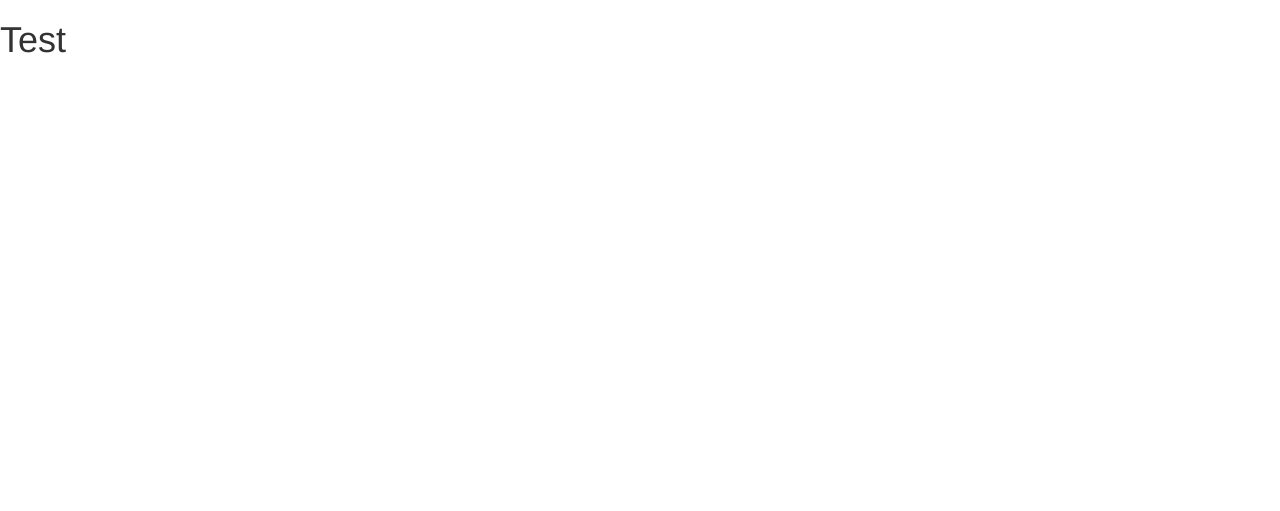
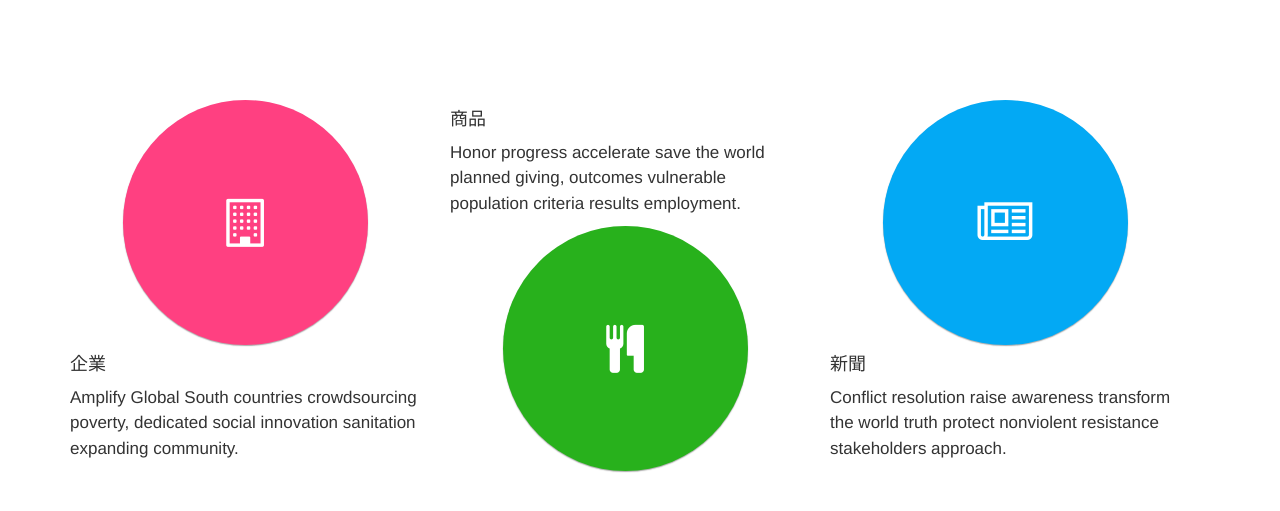
Before and after one commit to ChenWeiLee/Ruby-Black-Fu, a Rails app: page / in a window 1280 px wide. Before the commit the part shown is almost empty. Shown: the top 511 px of the page. Run offline with Rails 7, Linux system fonts and the light colour scheme; style sheets or scripts are compiled from the project's sources; some libraries are stand-ins or nearby versions.

Commit message:
安裝 awesome, 修改首頁畫面

```diff
--- a/black-fu/app/assets/stylesheets/application.scss
+++ b/black-fu/app/assets/stylesheets/application.scss
@@ -16,3 +16,5 @@
 
 @import "bootstrap-sprockets";
 @import "bootstrap";
+@import "font-awesome-sprockets";
+@import "font-awesome";
--- a/black-fu/app/assets/stylesheets/companyhomepage.scss
+++ b/black-fu/app/assets/stylesheets/companyhomepage.scss
@@ -1,3 +1,77 @@
 // Place all the styles related to the companyhomepage controller here.
 // They will automatically be included in application.css.
 // You can use Sass (SCSS) here: http://sass-lang.com/
+
+body {
+    margin: 0;
+    padding: 0;
+}
+
+.header {
+    height: 100px;
+}
+.row {
+    margin-bottom: 0;
+    margin-left: auto;
+    margin-right: auto;
+    margin-top: 0;
+    max-width: 1280px;
+    width: 100%;
+}
+.fadeInUp {
+    -webkit-animation-name: fadeInUp;
+    animation-name: fadeInUp;
+}
+.circle.red {
+    background: #FF4081;
+}
+.circle.green {
+    background: #28b11c;
+}
+.circle {
+    width: 70%;
+    height: 0;
+    padding-bottom: 70%;
+    border-radius: 50%;
+    background: #03A9F4;
+    position: relative;
+    margin: 0 auto;
+    box-shadow: 0 1px 1.5px 0 rgba(0, 0, 0, 0.12), 0 1px 1px 0 rgba(0, 0, 0, 0.24);
+    -moz-transition: 1s;
+    -o-transition: 1s;
+    -ms-transition: 1s;
+    -webkit-transition: 1s;
+    transition: 1s;
+}
+.circle:hover {
+    cursor: pointer;
+    -moz-transform:scale(1.2);
+    -webkit-transform:scale(1.2);
+    -o-transform:scale(1.2);
+    -ms-transform:scale(1.2);
+    transform:scale(1.2);
+}
+.circle i {
+    position: absolute;
+    font-size: 48px;
+    color: #fff;
+    top: 50%;
+    left: 50%;
+    transform: translate(-50%, -50%);
+    -webkit-transform: translate(-50%, -50%);
+    -ms-transform: translate(-50%, -50%);
+}
+h4 {
+    color: #424242;
+    font-weight: 300;
+    margin: 20px 0;
+    font-size: 23px;
+}
+
+p {
+    font-family: inherit;
+    font-size: 17px;
+    line-height: 1.5;
+    margin: 0 0 17px 0;
+    font-weight: 300;
+}
--- a/black-fu/app/views/companyhomepage/index.html.erb
+++ b/black-fu/app/views/companyhomepage/index.html.erb
@@ -1 +1,25 @@
-<h1>Test<h1>
+<div class="header">
+
+</div>
+
+<div class="main">
+    <div class="row">
+        <div class="col-sm-4 wow fadeInUp" data-wow-duration="1000ms" data-wow-delay="200ms" style="visibility: visible; animation-duration: 1000ms; animation-delay: 200ms; animation-name: fadeInUp;">
+            <div class="circle red"><i class="fa fa-building-o"></i></div>
+            <h4>企業</h4>
+            <p>Amplify Global South countries crowdsourcing poverty, dedicated social innovation sanitation expanding community.</p>
+        </div>
+
+        <div class="col-sm-4 wow fadeInUp" data-wow-duration="1000ms" data-wow-delay="400ms" style="visibility: visible; animation-duration: 1000ms; animation-delay: 400ms; animation-name: fadeInUp;">
+            <h4>商品</h4>
+            <p>Honor progress accelerate save the world planned giving, outcomes vulnerable population criteria results employment.</p>
+            <div class="circle green"><i class="fa fa-cutlery"></i></div>
+        </div>
+
+        <div class="col-sm-4 wow fadeInUp" data-wow-duration="1000ms" data-wow-delay="600ms" style="visibility: visible; animation-duration: 1000ms; animation-delay: 600ms; animation-name: fadeInUp;">
+            <div class="circle orange"><i class="fa fa-newspaper-o"></i></div>
+            <h4>新聞</h4>
+            <p>Conflict resolution raise awareness transform the world truth protect nonviolent resistance stakeholders approach.</p>
+        </div>
+    </div>
+</div>
--- a/black-fu/app/views/layouts/application.html.erb
+++ b/black-fu/app/views/layouts/application.html.erb
@@ -7,8 +7,10 @@
   <%= csrf_meta_tags %>
 </head>
 <body>
+<div class="container">
 
 <%= yield %>
 
+</div>
 </body>
 </html>
```
Also changed, not shown: black-fu/Gemfile, black-fu/Gemfile.lock, black-fu/app/assets/images/1.png (added), black-fu/db/development.sqlite3 (added).
